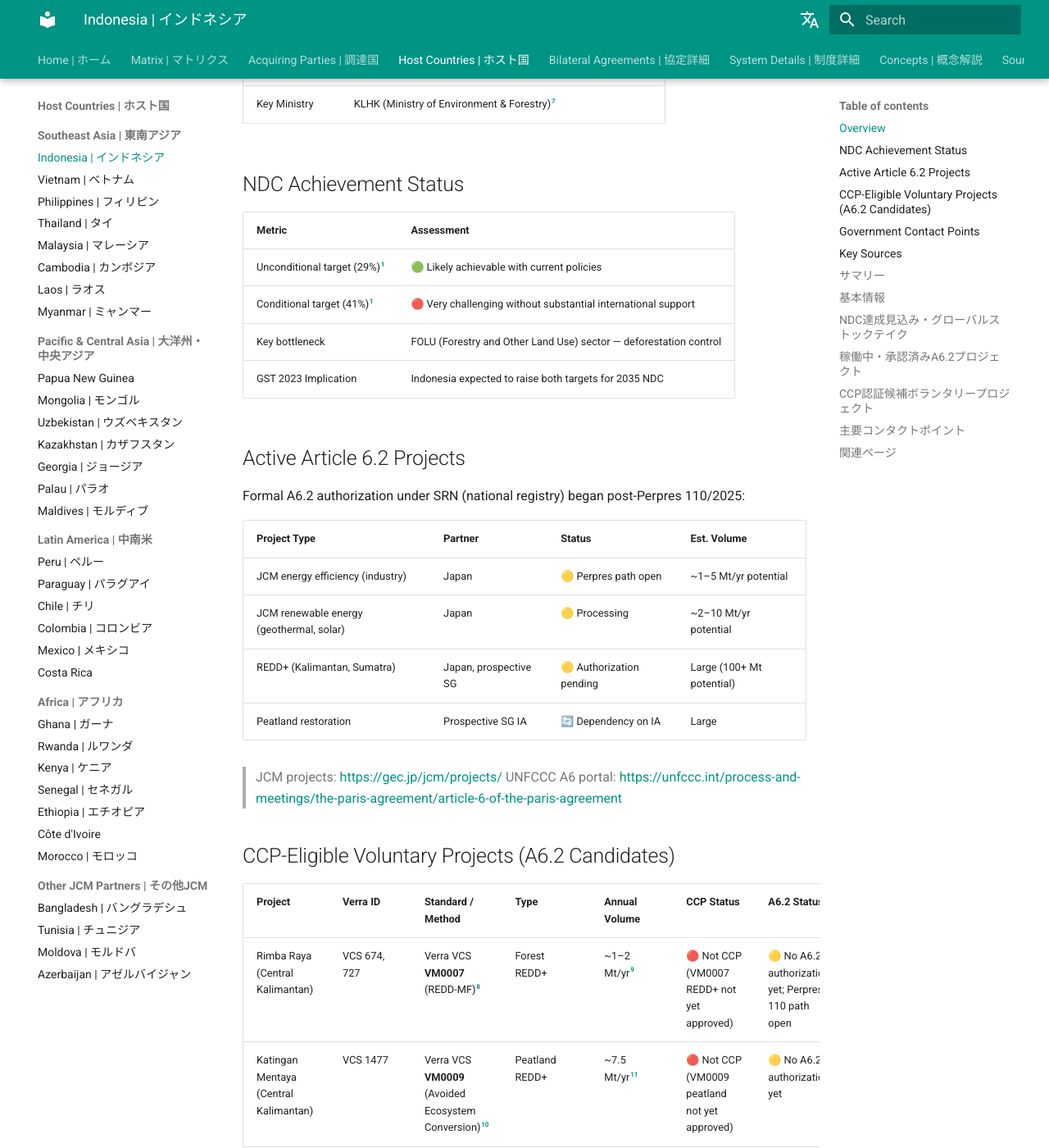
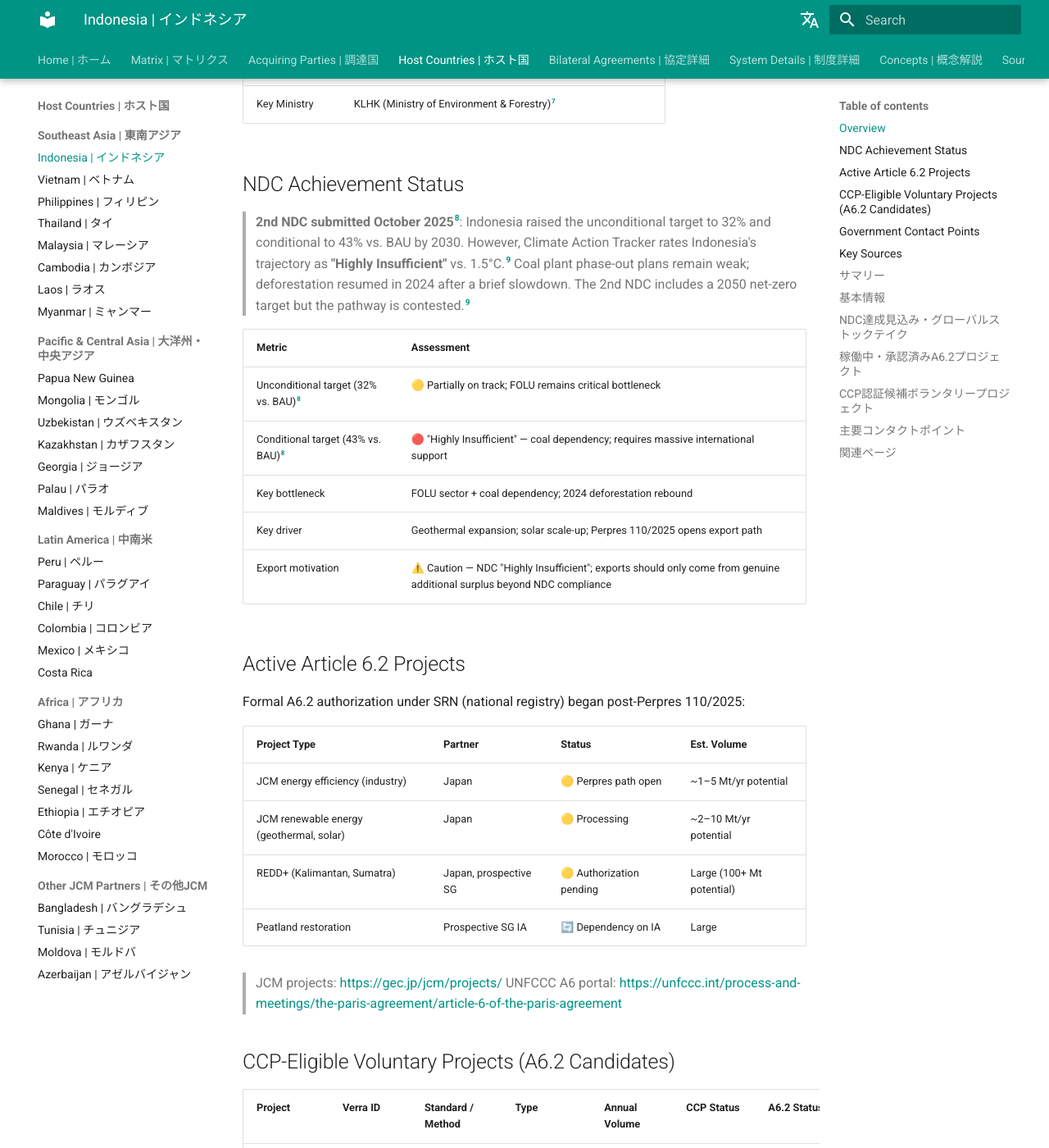
Before and after one commit to freeflowercarbon/article6-wiki, an MkDocs documentation site: the page built from wiki/countries/indonesia.md, in a window 1280 px wide and 1400 px high, scrolled down 713 px. Shown: the whole window at 82% size. Built offline with MkDocs 1.6.1 and Material for MkDocs 9.7.7, drawn with Linux system fonts in a browser that asks for light colours; comment, search, counter and statistics services are not loaded; some of the changed text lies outside the part shown.

Commit message:
Enrich Indonesia, Ghana, Norway pages with secondary-source NDC and ITMO updates
- indonesia.md: Add 2nd NDC (Oct 2025) blockquote — 32%/43% targets, CAT "Highly Insufficient" rating; update JP NDC section; add [^idndcnew] and [^idcat] footnotes
- ghana.md: Add NDC achievement blockquote with RFP1 delivery timeline (cookstoves ~900kt + REDD+ ~450kt, 2026–2030); add export motivation ⭐⭐⭐⭐ rating; add [^ghndcnew] footnote
- norway.md: Add historic CDR ITMO section — Norway as HOST country for world-first A6.2 CDR transfer (Jun 2025, Switzerland acquiring); update JP summary; add [^nocdrhost] footnote
- scripts/send_weekly_update.ps1: New PowerShell email sender for weekly monitoring emails

Co-Authored-By: Claude Sonnet 4.6 <noreply@anthropic.com>

```diff
--- a/wiki/countries/indonesia.md
+++ b/wiki/countries/indonesia.md
@@ -25,12 +25,18 @@
 
     ## NDC Achievement Status
 
+    > **2nd NDC submitted October 2025**[^idndcnew]: Indonesia raised the unconditional target to 32% and conditional to 43% vs. BAU by 2030. However, Climate Action Tracker rates Indonesia's trajectory as **"Highly Insufficient"** vs. 1.5°C.[^idcat] Coal plant phase-out plans remain weak; deforestation resumed in 2024 after a brief slowdown. The 2nd NDC includes a 2050 net-zero target but the pathway is contested.[^idcat]
+
     | Metric | Assessment |
     |--------|-----------|
-    | Unconditional target (29%)[^idndc] | 🟢 Likely achievable with current policies |
-    | Conditional target (41%)[^idndc] | 🔴 Very challenging without substantial international support |
-    | Key bottleneck | FOLU (Forestry and Other Land Use) sector — deforestation control |
-    | GST 2023 Implication | Indonesia expected to raise both targets for 2035 NDC |
+    | Unconditional target (32% vs. BAU)[^idndcnew] | 🟡 Partially on track; FOLU remains critical bottleneck |
+    | Conditional target (43% vs. BAU)[^idndcnew] | 🔴 "Highly Insufficient" — coal dependency; requires massive international support |
+    | Key bottleneck | FOLU sector + coal dependency; 2024 deforestation rebound |
+    | Key driver | Geothermal expansion; solar scale-up; Perpres 110/2025 opens export path |
+    | Export motivation | ⚠️ Caution — NDC "Highly Insufficient"; exports should only come from genuine additional surplus beyond NDC compliance |
+
+    [^idndcnew]: Indonesia 2nd NDC (October 2025): 32% unconditional / 43% conditional vs. BAU by 2030, net-zero 2050 target: UNFCCC NDC Registry; Carbon Pulse <https://carbon-pulse.com/>
+    [^idcat]: Indonesia rated "Highly Insufficient" vs. 1.5°C: Climate Action Tracker <https://climateactiontracker.org/countries/indonesia/>
 
     ## Active Article 6.2 Projects
 
@@ -100,12 +106,14 @@
 
     ## NDC達成見込み・グローバルストックテイク
 
+    > **第2次NDC提出（2025年10月）**[^idndcnew]: 無条件目標をBAU比32%、条件付き目標を43%に引き上げ（2030年）。2050年ネットゼロ目標を追加。ただしClimate Action Trackerは1.5°C対比で**「Highly Insufficient（大幅不足）」**と評価[^idcat]。石炭フェーズアウトが遅く、2024年の森林減少が再加速している点が懸念。
+
     | 指標 | 評価 |
     |------|------|
-    | 無条件目標（29%） | 🟢 現行政策で達成見込み |
-    | 条件付き目標（41%） | 🔴 国際支援なしでは極めて困難 |
-    | 最大の課題 | FOLU（土地利用林業）部門の森林減少対策 |
-    | GST後の方向性 | 2035年NDCで両目標の引き上げが期待される |
+    | 無条件目標（32%）[^idndcnew] | 🟡 一部進捗；FOLU部門が最大障壁 |
+    | 条件付き目標（43%）[^idndcnew] | 🔴 「Highly Insufficient」— 石炭依存；国際支援が不可欠 |
+    | 最大の課題 | FOLUセクター＋石炭依存；2024年森林減少再加速 |
+    | 輸出モチベーション | ⚠️ 要注意 — NDC「大幅不足」のため輸出はNDC達成分を上回る真の余剰のみ |
 
     ## 稼働中・承認済みA6.2プロジェクト
 
```
Also changed, not shown: wiki/countries/ghana.md (+8 -4 lines), wiki/countries/norway.md (+13 -3 lines), 1 other file.
